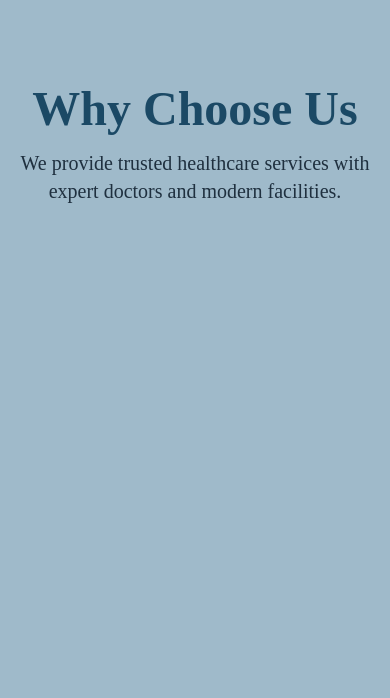
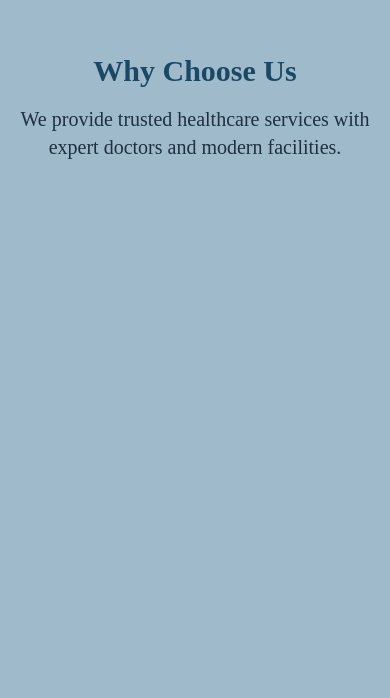
Before and after one commit to eshusazzad-max/doctor-client, a Next.js app: page / in a window 390 px wide. Shown: the part 3966-4664 px from the top of the page. Built offline with nearby package versions, Linux system fonts and the light colour scheme; a web font is replaced by a local one.

Commit message:
WhyChooseUs section responsive fixed

```diff
--- a/components/WhyChooseUs.tsx
+++ b/components/WhyChooseUs.tsx
@@ -36,14 +36,14 @@ const features = [
 
 const WhyChooseUs = () => {
   return (
-    <section className="py-24 bg-[#9fbaca]">
+    <section className="py-16 md:py-24 bg-[#9fbaca]">
 
       <div className="max-w-7xl mx-auto px-5">
 
         {/* Heading */}
         <div className="text-center mb-16">
 
-          <h2 className="text-5xl font-bold text-[#1b4965]">
+          <h2 className="text-3xl md:text-5xl font-bold text-[#1b4965]">
             Why Choose Us
           </h2>
 
@@ -62,11 +62,11 @@ const WhyChooseUs = () => {
               key={feature.id}
                data-aos="fade-up"
                data-aos-duration="1200"
-              className="bg-[#dbeaf3] rounded-[30px] p-8 shadow-[0_10px_35px_rgba(27,73,101,0.08)] hover:shadow-[0_18px_50px_rgba(27,73,101,0.15)] hover:-translate-y-1 transition-all ease-out duration-500 border border-[#7196ac]"
+              className="bg-[#dbeaf3] rounded-[30px] p-5 md:p-8 shadow-[0_10px_35px_rgba(27,73,101,0.08)] hover:shadow-[0_18px_50px_rgba(27,73,101,0.15)] hover:-translate-y-1 transition-all ease-out duration-500 border border-[#7196ac]"
             >
 
               {/* Icon */}
-              <div className="w-[80px] h-[80px] rounded-full bg-[#eef7fb] flex items-center justify-center">
+              <div className="w-[65px] h-[65px] md:w-[80px] md:h-[80px] rounded-full bg-[#eef7fb] flex items-center justify-center">
 
                 <Image
                   src={feature.icon}
@@ -78,7 +78,7 @@ const WhyChooseUs = () => {
               </div>
 
               {/* Title */}
-              <h3 className="text-2xl font-bold text-[#1b4965] mt-8">
+              <h3 className="text-xl md:text-2xl font-bold text-[#1b4965] mt-8">
                 {feature.title}
               </h3>
 
```
